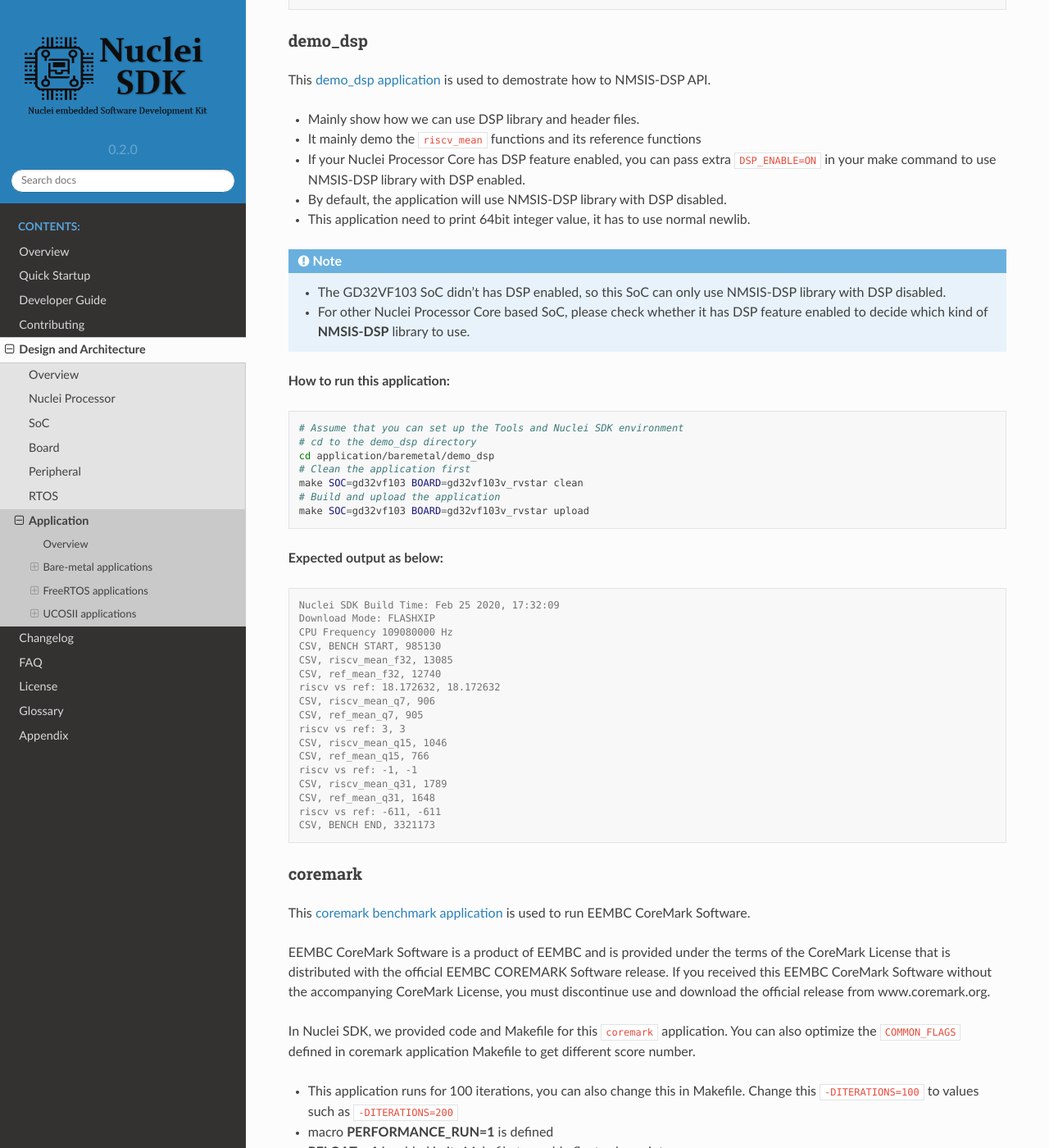
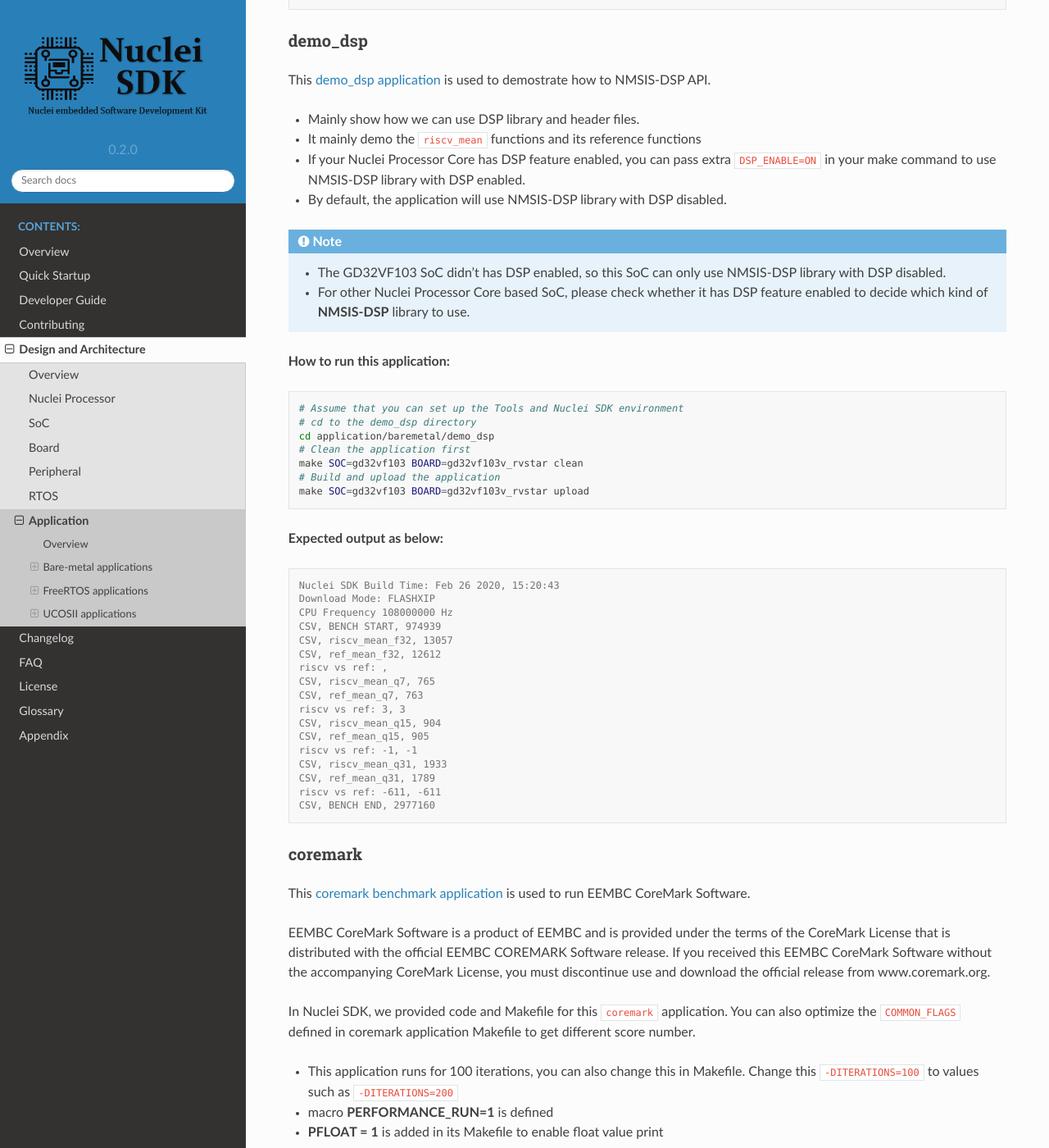
Before and after one commit to Nuclei-Software/nuclei-sdk, a Sphinx documentation site: the page built from doc/source/design/app.rst, in a window 1280 px wide and 1400 px high, scrolled down 4231 px. Shown: the whole window at 82% size. Built offline with Sphinx 7.4.7 and the Read the Docs theme 2.0.0, drawn with Linux system fonts in a browser that asks for light colours.

Commit message:
doc: update demo_dsp app doc
Signed-off-by: Huaqi Fang <578567190@qq.com>

```diff
--- a/doc/source/design/app.rst
+++ b/doc/source/design/app.rst
@@ -254,7 +254,6 @@ This `demo_dsp application`_ is used to demostrate how to NMSIS-DSP API.
 * If your Nuclei Processor Core has DSP feature enabled, you can pass extra
   ``DSP_ENABLE=ON`` in your make command to use NMSIS-DSP library with DSP enabled.
 * By default, the application will use NMSIS-DSP library with DSP disabled.
-* This application need to print 64bit integer value, it has to use normal newlib.
 
 .. note::
 
@@ -279,23 +278,23 @@ This `demo_dsp application`_ is used to demostrate how to NMSIS-DSP API.
 
 .. code-block:: console
 
-    Nuclei SDK Build Time: Feb 25 2020, 17:32:09
-    Download Mode: FLASHXIP
-    CPU Frequency 109080000 Hz
-    CSV, BENCH START, 985130
-    CSV, riscv_mean_f32, 13085
-    CSV, ref_mean_f32, 12740
-    riscv vs ref: 18.172632, 18.172632
-    CSV, riscv_mean_q7, 906
-    CSV, ref_mean_q7, 905
-    riscv vs ref: 3, 3
-    CSV, riscv_mean_q15, 1046
-    CSV, ref_mean_q15, 766
-    riscv vs ref: -1, -1
-    CSV, riscv_mean_q31, 1789
-    CSV, ref_mean_q31, 1648
-    riscv vs ref: -611, -611
-    CSV, BENCH END, 3321173
+   Nuclei SDK Build Time: Feb 26 2020, 15:20:43
+   Download Mode: FLASHXIP
+   CPU Frequency 108000000 Hz
+   CSV, BENCH START, 974939
+   CSV, riscv_mean_f32, 13057
+   CSV, ref_mean_f32, 12612
+   riscv vs ref: ,
+   CSV, riscv_mean_q7, 765
+   CSV, ref_mean_q7, 763
+   riscv vs ref: 3, 3
+   CSV, riscv_mean_q15, 904
+   CSV, ref_mean_q15, 905
+   riscv vs ref: -1, -1
+   CSV, riscv_mean_q31, 1933
+   CSV, ref_mean_q31, 1789
+   riscv vs ref: -611, -611
+   CSV, BENCH END, 2977160
 
 
 coremark
```
